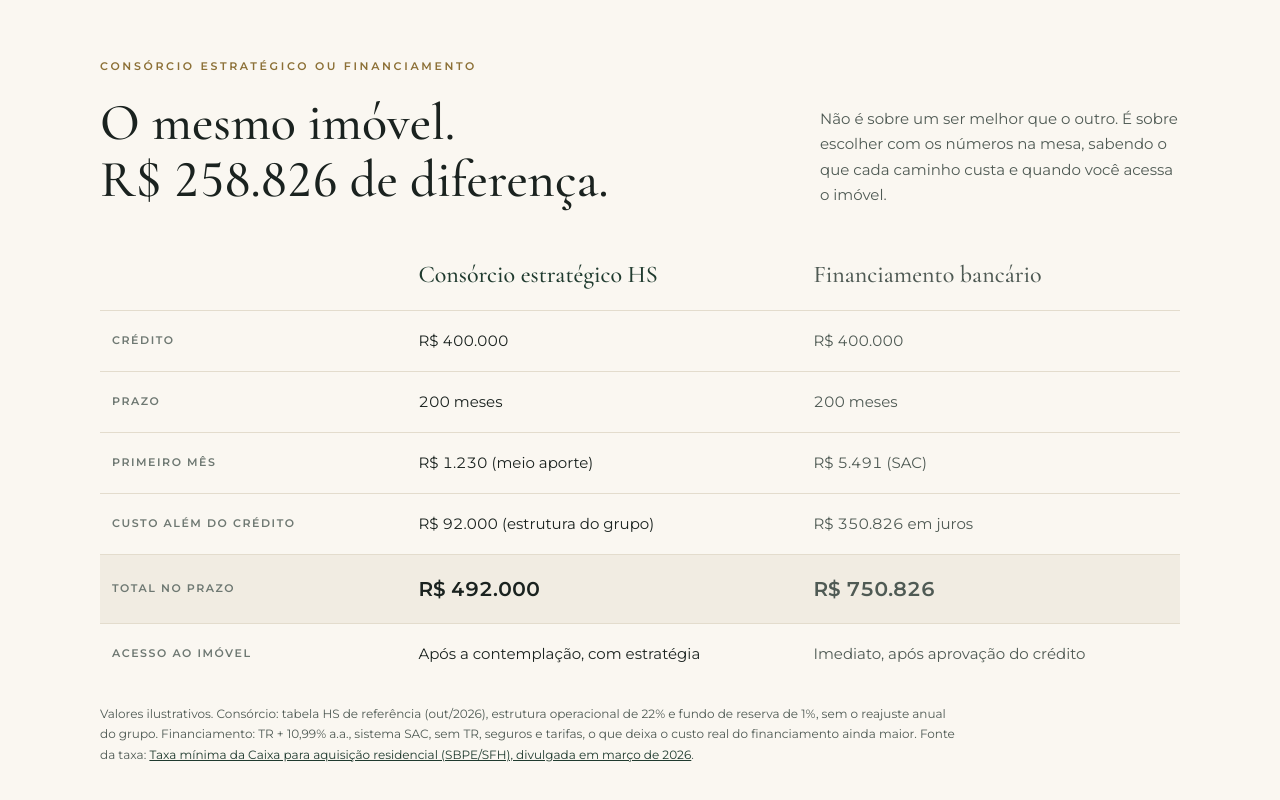
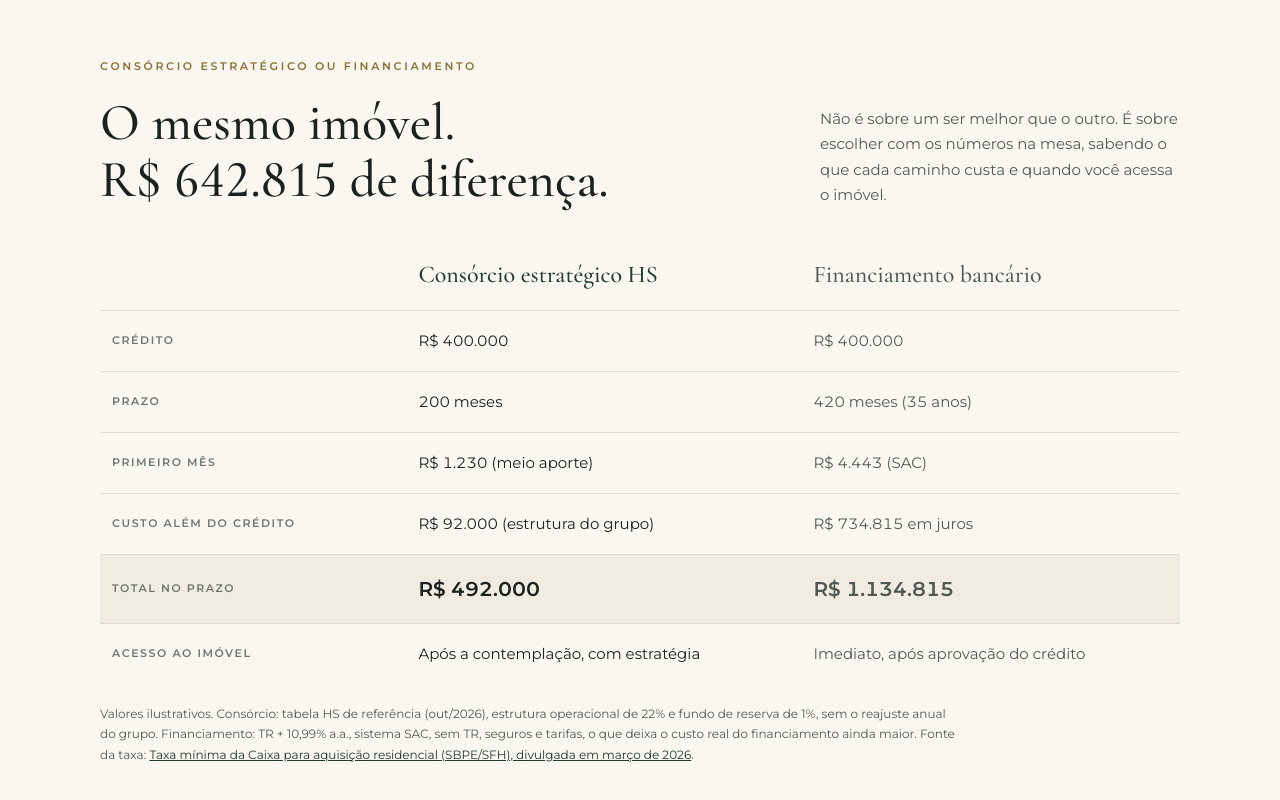
Before and after one commit to joaoc23dias/Consorcio-Inteligente-, a Next.js app: page / in a window 1280 px wide. Shown: the part 4179-4979 px from the top of the page. Built offline with nearby package versions, Linux system fonts and the light colour scheme.

Commit message:
Comparativo: financiamento em 420 meses
Co-Authored-By: Claude Opus 5.5 <noreply@anthropic.com>
Claude-Session: https://claude.ai/code/session_01PWsREDKrVSqGNK6L7kcVFr

```diff
--- a/app/components/Comparativo.jsx
+++ b/app/components/Comparativo.jsx
@@ -4,7 +4,7 @@ const brl = new Intl.NumberFormat('pt-BR', { style: 'currency', currency: 'BRL',
 
 const LINHAS = [
   { rotulo: 'Crédito', a: brl.format(C.credito), b: brl.format(C.credito) },
-  { rotulo: 'Prazo', a: `${C.prazo} meses`, b: `${C.prazo} meses` },
+  { rotulo: 'Prazo', a: `${C.consorcio.prazo} meses`, b: `${C.financiamento.prazo} meses (35 anos)` },
   { rotulo: 'Primeiro mês', a: `${brl.format(C.consorcio.primeiroAporte)} (meio aporte)`, b: `${brl.format(C.financiamento.primeiraPrestacao)} (SAC)` },
   { rotulo: 'Custo além do crédito', a: `${brl.format(C.consorcio.custoAlem)} (estrutura do grupo)`, b: `${brl.format(C.financiamento.custoAlem)} em juros` },
   { rotulo: 'Total no prazo', a: brl.format(C.consorcio.total), b: brl.format(C.financiamento.total), destaque: true },
@@ -30,7 +30,7 @@ export default function Comparativo() {
 
         <div className="comp-table" style={{ overflowX: 'auto', marginTop: 48 }}>
           <table className="num" style={{ width: '100%', minWidth: 620, borderCollapse: 'collapse', fontSize: 15 }}>
-            <caption className="sr-only">Comparativo para crédito de {brl.format(C.credito)} em {C.prazo} meses</caption>
+            <caption className="sr-only">Comparativo para crédito de {brl.format(C.credito)}</caption>
             <thead>
               <tr>
                 <th scope="col" style={{ textAlign: 'left', padding: '0 0 16px', width: '28%' }} />
--- a/app/content.js
+++ b/app/content.js
@@ -79,15 +79,14 @@ export const GAIA = {
 // Consulta oficial de instituições autorizadas no Banco Central
 export const BC_URL = 'https://www.bcb.gov.br/estabilidadefinanceira/encontreinstituicao';
 
-// Comparativo ilustrativo: crédito de R$ 400 mil em 200 meses.
+// Comparativo ilustrativo: crédito de R$ 400 mil. Consórcio em 200 meses; financiamento em 420 meses (prazo máximo da Caixa).
 // Consórcio: tabela HS (out/2026), estrutura operacional 22% + fundo de reserva 1%, sem reajuste anual.
 // Financiamento: Caixa SBPE (SFH), TR + 10,99% a.a. (taxa mínima divulgada em mar/2026), sistema SAC,
 // sem TR, seguros e tarifas. Recalcular se a tabela HS ou as taxas mudarem.
 export const COMPARATIVO = {
   credito: 400000,
-  prazo: 200,
-  consorcio: { primeiroAporte: 1230, aporteIntegral: 2460, custoAlem: 92000, total: 492000 },
-  financiamento: { taxa: 'TR + 10,99% a.a.', primeiraPrestacao: 5491, custoAlem: 350826, total: 750826 },
+  consorcio: { prazo: 200, primeiroAporte: 1230, aporteIntegral: 2460, custoAlem: 92000, total: 492000 },
+  financiamento: { prazo: 420, taxa: 'TR + 10,99% a.a.', primeiraPrestacao: 4443, custoAlem: 734815, total: 1134815 },
   fonte: {
     texto: 'Taxa mínima da Caixa para aquisição residencial (SBPE/SFH), divulgada em março de 2026',
     url: 'https://borainvestir.b3.com.br/noticias/do-minha-casa-minha-vida-ao-alto-padrao-veja-as-taxas-de-juros-para-financiar-imovel-pela-caixa/',
```
